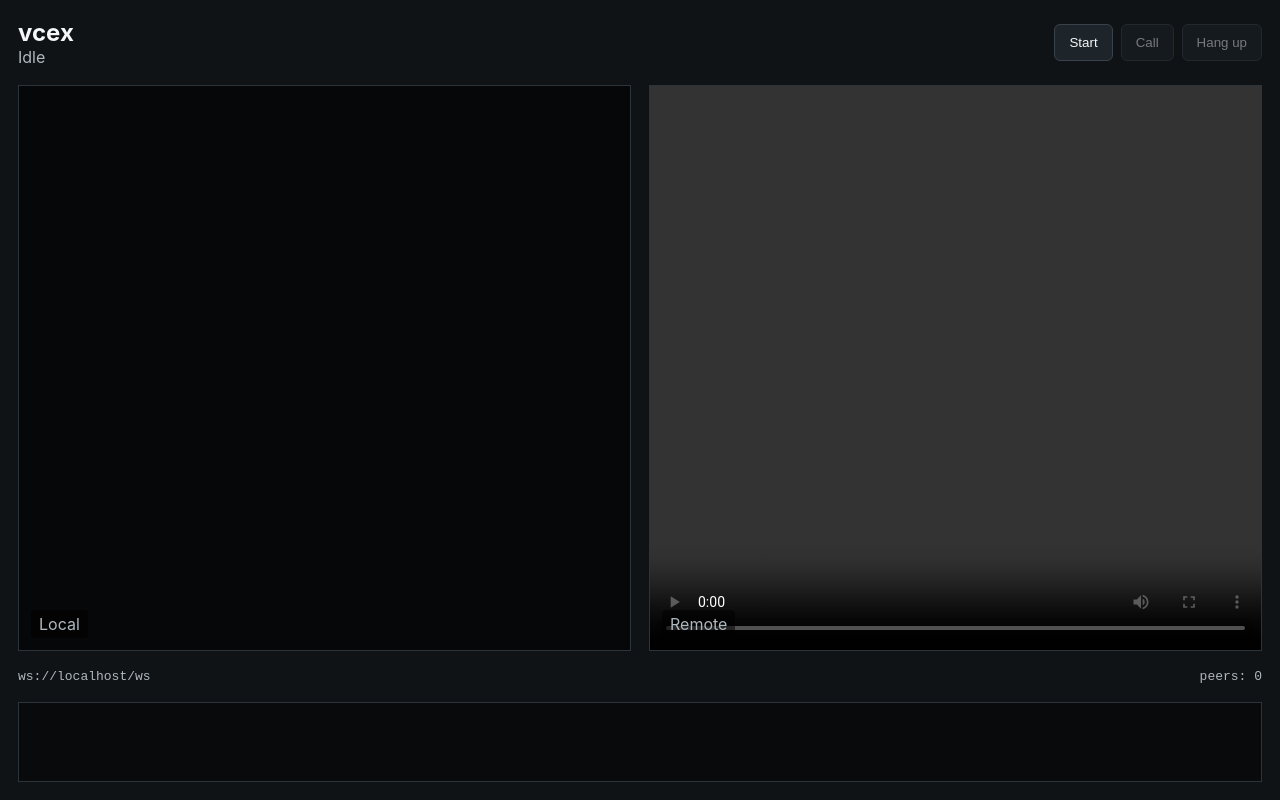
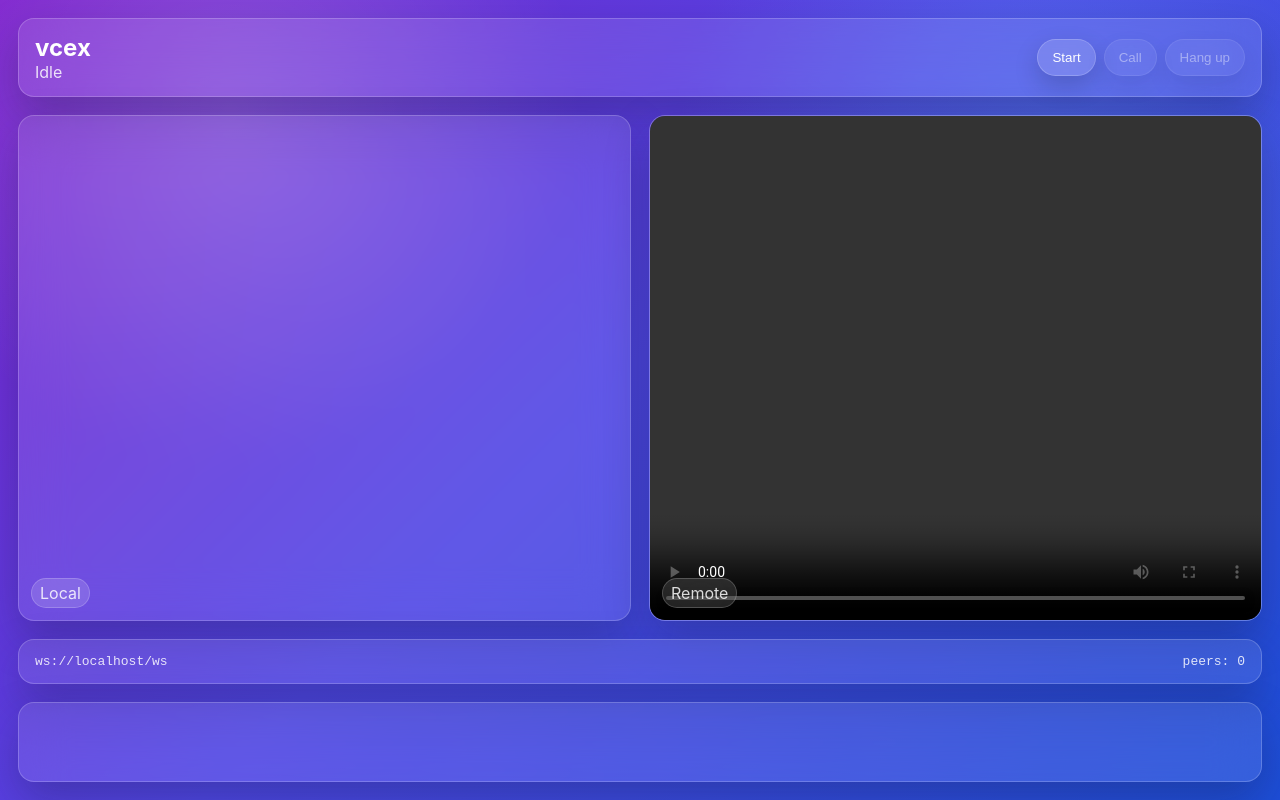
Before and after one commit to mugiwaraluffy56/vcex, a website: page public/index.html in a window 1280 px wide. Drawn offline with Linux system fonts and the light colour scheme.

Commit message:
Apply glass UI styling

```diff
--- a/desktop-ui/style.css
+++ b/desktop-ui/style.css
@@ -1,8 +1,8 @@
 :root {
   color-scheme: dark;
   font-family: Inter, ui-sans-serif, system-ui, -apple-system, BlinkMacSystemFont, "Segoe UI", sans-serif;
-  background: #101316;
-  color: #f5f7f8;
+  background: #111827;
+  color: #ffffff;
 }
 
 * {
@@ -11,6 +11,10 @@
 
 body {
   margin: 0;
+  background:
+    radial-gradient(circle at 18% 14%, rgba(255, 255, 255, 0.18), transparent 28%),
+    radial-gradient(circle at 82% 18%, rgba(96, 165, 250, 0.32), transparent 30%),
+    linear-gradient(135deg, #7e22ce 0%, #4f46e5 48%, #1d4ed8 100%);
 }
 
 main {
@@ -19,6 +23,21 @@ main {
   align-content: center;
   gap: 22px;
   padding: 28px;
+}
+
+.hero,
+article,
+pre {
+  border: 1px solid rgba(255, 255, 255, 0.2);
+  border-radius: 16px;
+  background: rgba(255, 255, 255, 0.1);
+  box-shadow: 0 18px 44px rgba(15, 23, 42, 0.28);
+  backdrop-filter: blur(24px);
+  -webkit-backdrop-filter: blur(24px);
+}
+
+.hero {
+  padding: 22px;
 }
 
 .hero h1,
@@ -36,7 +55,7 @@ article p {
 article p,
 code,
 pre {
-  color: #aeb8bf;
+  color: rgba(255, 255, 255, 0.84);
 }
 
 .grid {
@@ -49,19 +68,23 @@ article {
   display: grid;
   gap: 12px;
   padding: 18px;
-  border: 1px solid #2c343b;
-  border-radius: 8px;
-  background: #151b20;
 }
 
 button,
 input {
   min-height: 42px;
-  border: 1px solid #39424a;
-  border-radius: 6px;
+  border: 1px solid rgba(255, 255, 255, 0.2);
+  border-radius: 999px;
   padding: 10px 12px;
-  background: #1d242a;
-  color: #f5f7f8;
+  background: rgba(255, 255, 255, 0.12);
+  color: #ffffff;
+  box-shadow: 0 10px 24px rgba(15, 23, 42, 0.2);
+  backdrop-filter: blur(24px);
+  -webkit-backdrop-filter: blur(24px);
+}
+
+input {
+  border-radius: 12px;
 }
 
 button {
@@ -74,8 +97,6 @@ pre {
   overflow: auto;
   margin: 0;
   padding: 12px;
-  border: 1px solid #2c343b;
-  background: #080a0c;
   white-space: pre-wrap;
 }
 
--- a/public/style.css
+++ b/public/style.css
@@ -1,8 +1,8 @@
 :root {
   color-scheme: dark;
   font-family: Inter, ui-sans-serif, system-ui, -apple-system, BlinkMacSystemFont, "Segoe UI", sans-serif;
-  background: #101316;
-  color: #f5f7f8;
+  background: #111827;
+  color: #ffffff;
 }
 
 * {
@@ -12,15 +12,30 @@
 body {
   margin: 0;
   min-height: 100vh;
-  background: #101316;
+  background:
+    radial-gradient(circle at 18% 14%, rgba(255, 255, 255, 0.18), transparent 28%),
+    radial-gradient(circle at 82% 18%, rgba(96, 165, 250, 0.32), transparent 30%),
+    linear-gradient(135deg, #7e22ce 0%, #4f46e5 48%, #1d4ed8 100%);
 }
 
 .app {
   min-height: 100vh;
   display: grid;
-  grid-template-rows: auto 1fr auto;
+  grid-template-rows: auto 1fr auto auto;
   gap: 18px;
   padding: 18px;
+}
+
+.topbar,
+.meta,
+.log,
+article,
+.dialog {
+  border: 1px solid rgba(255, 255, 255, 0.2);
+  background: rgba(255, 255, 255, 0.1);
+  box-shadow: 0 18px 44px rgba(15, 23, 42, 0.28);
+  backdrop-filter: blur(24px);
+  -webkit-backdrop-filter: blur(24px);
 }
 
 .topbar,
@@ -29,6 +44,8 @@ body {
   align-items: center;
   justify-content: space-between;
   gap: 16px;
+  padding: 14px 16px;
+  border-radius: 16px;
 }
 
 h1,
@@ -43,7 +60,7 @@ h1 {
 p,
 code,
 span {
-  color: #aeb8bf;
+  color: rgba(255, 255, 255, 0.84);
 }
 
 .log {
@@ -52,9 +69,8 @@ span {
   overflow: auto;
   margin: 0;
   padding: 10px;
-  border: 1px solid #2c343b;
-  background: #080a0c;
-  color: #b8c2ca;
+  border-radius: 16px;
+  color: rgba(255, 255, 255, 0.86);
   font-size: 12px;
   white-space: pre-wrap;
 }
@@ -65,15 +81,13 @@ span {
   display: grid;
   place-items: center;
   padding: 20px;
-  background: rgba(0, 0, 0, 0.72);
+  background: rgba(0, 0, 0, 0.48);
 }
 
 .dialog {
   width: min(360px, 100%);
   padding: 18px;
-  border: 1px solid #3c4650;
-  border-radius: 8px;
-  background: #11171c;
+  border-radius: 16px;
 }
 
 .dialog h2 {
@@ -85,28 +99,27 @@ span {
   margin-bottom: 16px;
 }
 
-.dialog-actions {
+.dialog-actions,
+.controls {
   display: flex;
   gap: 8px;
   justify-content: flex-end;
+  flex-wrap: wrap;
 }
 
 .modal[hidden] {
   display: none;
 }
 
-.controls {
-  display: flex;
-  gap: 8px;
-  flex-wrap: wrap;
-}
-
 button {
-  border: 1px solid #39424a;
-  border-radius: 6px;
+  border: 1px solid rgba(255, 255, 255, 0.2);
+  border-radius: 999px;
   padding: 10px 14px;
-  background: #1d242a;
-  color: #f5f7f8;
+  background: rgba(255, 255, 255, 0.12);
+  color: #ffffff;
+  box-shadow: 0 10px 24px rgba(15, 23, 42, 0.2);
+  backdrop-filter: blur(24px);
+  -webkit-backdrop-filter: blur(24px);
   cursor: pointer;
 }
 
@@ -125,8 +138,8 @@ button:disabled {
 article {
   position: relative;
   min-height: 280px;
-  border: 1px solid #2c343b;
-  background: #060708;
+  border-radius: 16px;
+  overflow: hidden;
 }
 
 video {
@@ -145,8 +158,11 @@ span {
   left: 12px;
   bottom: 12px;
   padding: 4px 8px;
-  border-radius: 4px;
-  background: rgba(0, 0, 0, 0.55);
+  border-radius: 999px;
+  background: rgba(255, 255, 255, 0.12);
+  border: 1px solid rgba(255, 255, 255, 0.2);
+  backdrop-filter: blur(24px);
+  -webkit-backdrop-filter: blur(24px);
 }
 
 @media (max-width: 760px) {
```
